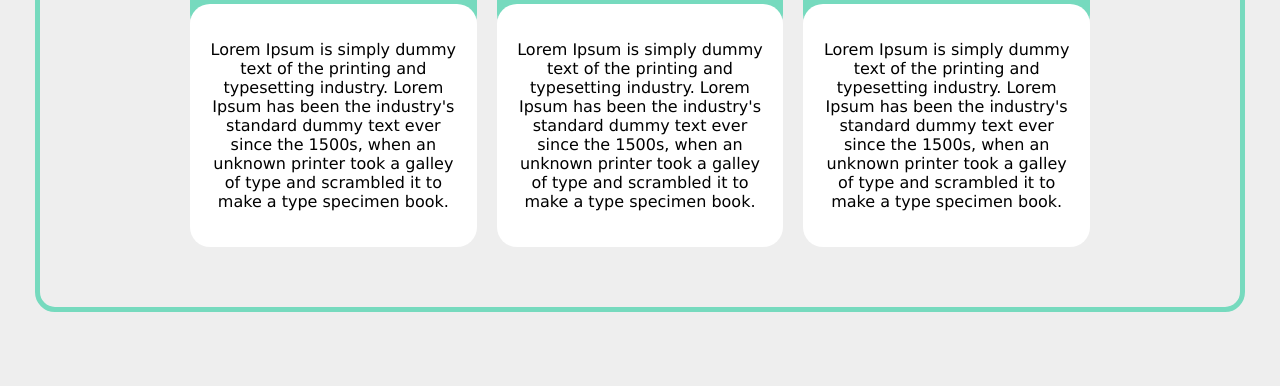
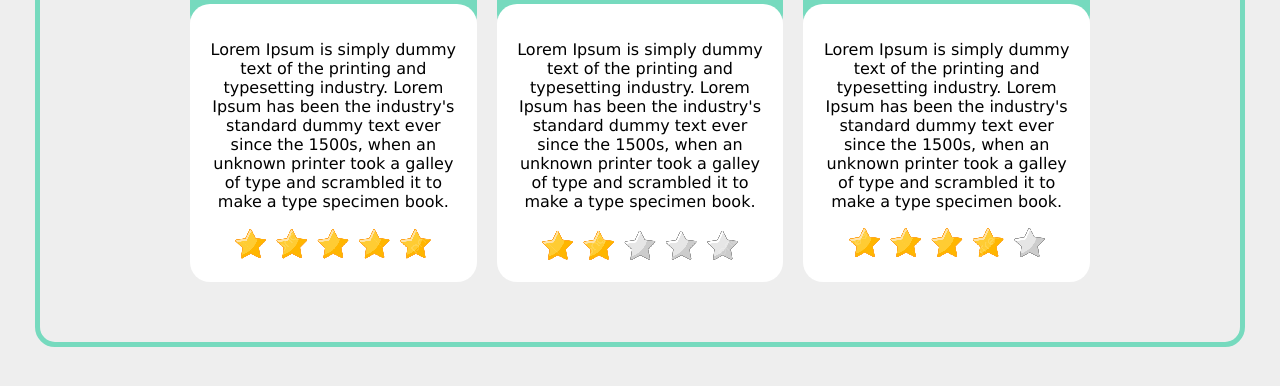
Before and after one commit to setrasariputra/Testimoni-HTML, a plain HTML site: page index.html in a window 1280 px wide. Shown: the part 354-740 px from the top of the page. Drawn offline with Linux system fonts and the light colour scheme.

Commit message:
add star rating

```diff
--- a/assets/css/style.css
+++ b/assets/css/style.css
@@ -47,3 +47,25 @@ body {
     border-radius: 100px;
     background-size: cover;
 }
+.star {
+    width: 200px;
+    height: 35px;
+    margin: auto;
+    background-image: url('../img/star-rating.png');
+    background-repeat: no-repeat;
+}
+.star.star-5 {
+    background-position: 0px 0px;
+}
+.star.star-4 {
+    background-position: 0px -45px;
+}
+.star.star-3 {
+    background-position: 0px -87px;
+}
+.star.star-2 {
+    background-position: 0px -130px;
+}
+.star.star-1 {
+    background-position: 0px -175px;
+}
--- a/index.html
+++ b/index.html
@@ -16,6 +16,7 @@
                 </div>
                 <div class="description-content">
                     <p>Lorem Ipsum is simply dummy text of the printing and typesetting industry. Lorem Ipsum has been the industry's standard dummy text ever since the 1500s, when an unknown printer took a galley of type and scrambled it to make a type specimen book.</p>
+                    <div class="star star-5"></div>
                 </div>
             </div>
             <div class="grid-item">
@@ -25,6 +26,7 @@
                 </div>
                 <div class="description-content">
                     <p>Lorem Ipsum is simply dummy text of the printing and typesetting industry. Lorem Ipsum has been the industry's standard dummy text ever since the 1500s, when an unknown printer took a galley of type and scrambled it to make a type specimen book.</p>
+                    <div class="star star-2"></div>
                 </div>
             </div>
             <div class="grid-item">
@@ -34,6 +36,7 @@
                 </div>
                 <div class="description-content">
                     <p>Lorem Ipsum is simply dummy text of the printing and typesetting industry. Lorem Ipsum has been the industry's standard dummy text ever since the 1500s, when an unknown printer took a galley of type and scrambled it to make a type specimen book.</p>
+                    <div class="star star-4"></div>
                 </div>
             </div>
         </div>
```
Also changed, not shown: assets/img/star-rating.png (added).
